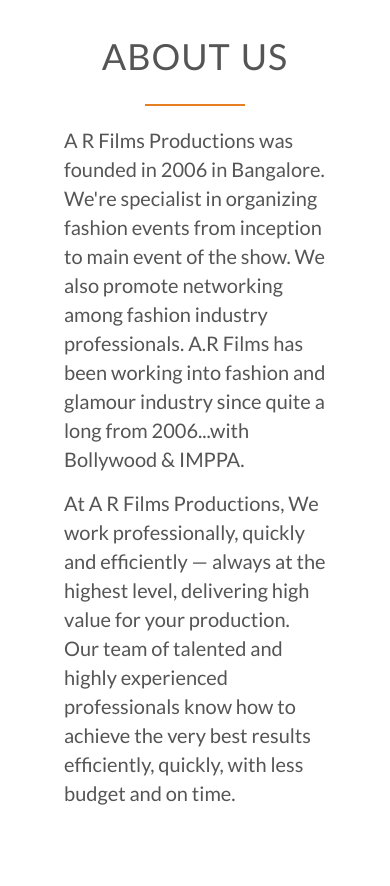
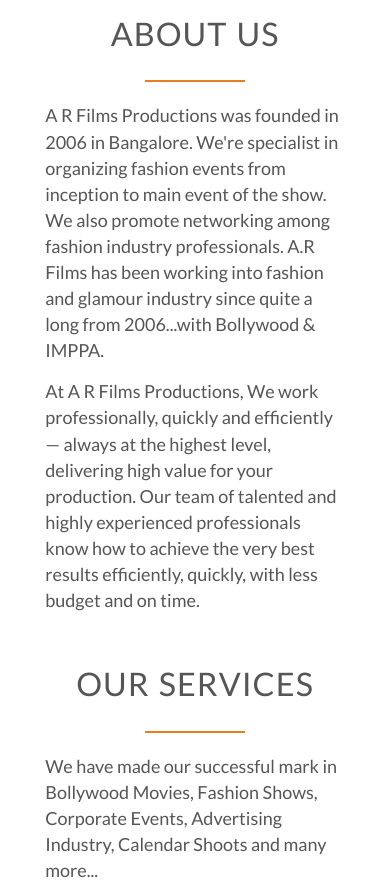
Before and after one commit to rebht78/arproductions, a plain HTML site: page index.html in a window 390 px wide. Shown: the part 846-1732 px from the top of the page. Drawn offline with nearby package versions, Linux system fonts and the light colour scheme.

Commit message:
added media queries for mobile responsive pages

```diff
--- a/index.html
+++ b/index.html
@@ -26,6 +26,7 @@
 <body>
    <header>
        <nav>
+           <div class="row">
                 <ul class="main-nav">
                         <li><a href="#">Home</a></li>
                         <li><a href="#about">About Us</a></li>
@@ -33,6 +34,7 @@
                         <li><a href="#sponsor">Sponsors</a></li>
                         <li><a href="#contact">Contact Us</a></li>
                 </ul>
+           </div>
        </nav>
        <div class="bg-text-box">
            <h1>Welcome, <br>Are you ready for the super cool experience with us?</h1>
--- a/res/css/queries.css
+++ b/res/css/queries.css
@@ -11,7 +11,13 @@
 /* Big Tablets from 768 to 1023px */
 @media only screen and (max-width:1023px)
 {
-
+    body { font-size:18px;}
+    section { padding: 20px 0;}
+    .long-text
+    {
+        width:80%;
+        margin-left:10%;
+    }
 }
 /* Small Tablets from 481 to 767px */
 @media only screen and (max-width:767px)
```
Lines whose indentation alone changed are shown as unchanged.
